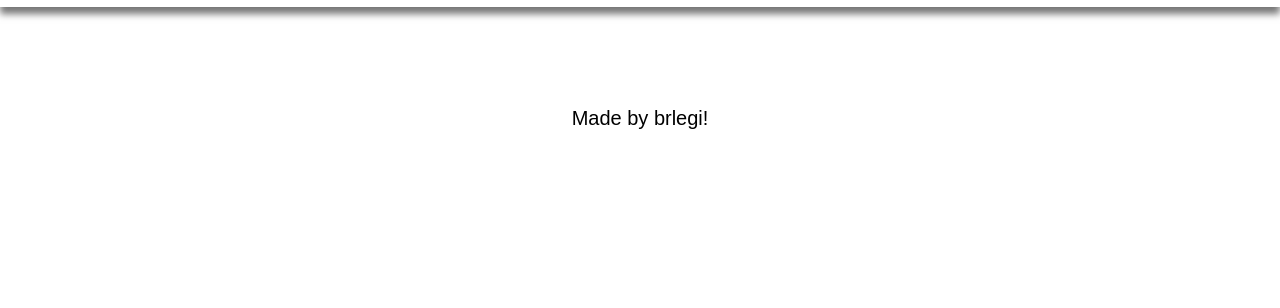
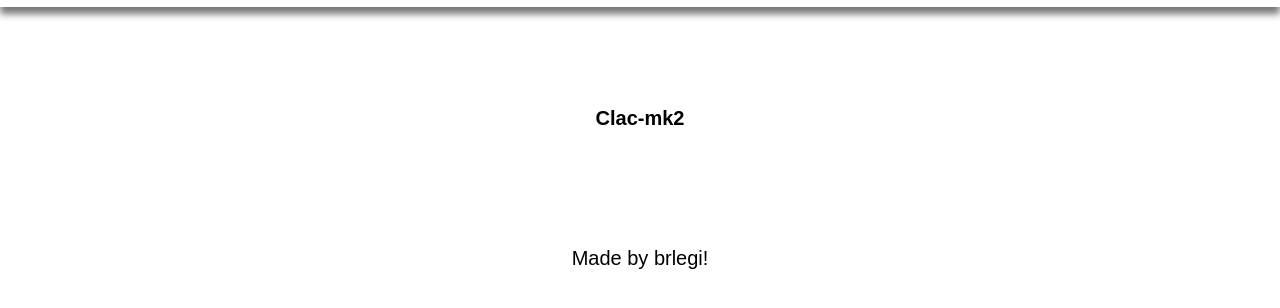
Before and after one commit to BRlegi/clac, a plain HTML site: page about.html in a window 1280 px wide. Shown: the part 58-366 px from the top of the page. Drawn offline with Linux system fonts and the light colour scheme.

Commit message:
Add the version info to the about html file

```diff
--- a/about.html
+++ b/about.html
@@ -11,6 +11,7 @@
         <a class="main-title" href="index.html">Clac</a>
         <a href="index.html">home</a>
     </nav>
+    <h2 class="info">Clac-mk2</h2>
     <div class="info">Made by brlegi!</div>
 </body>
 </html>
```
